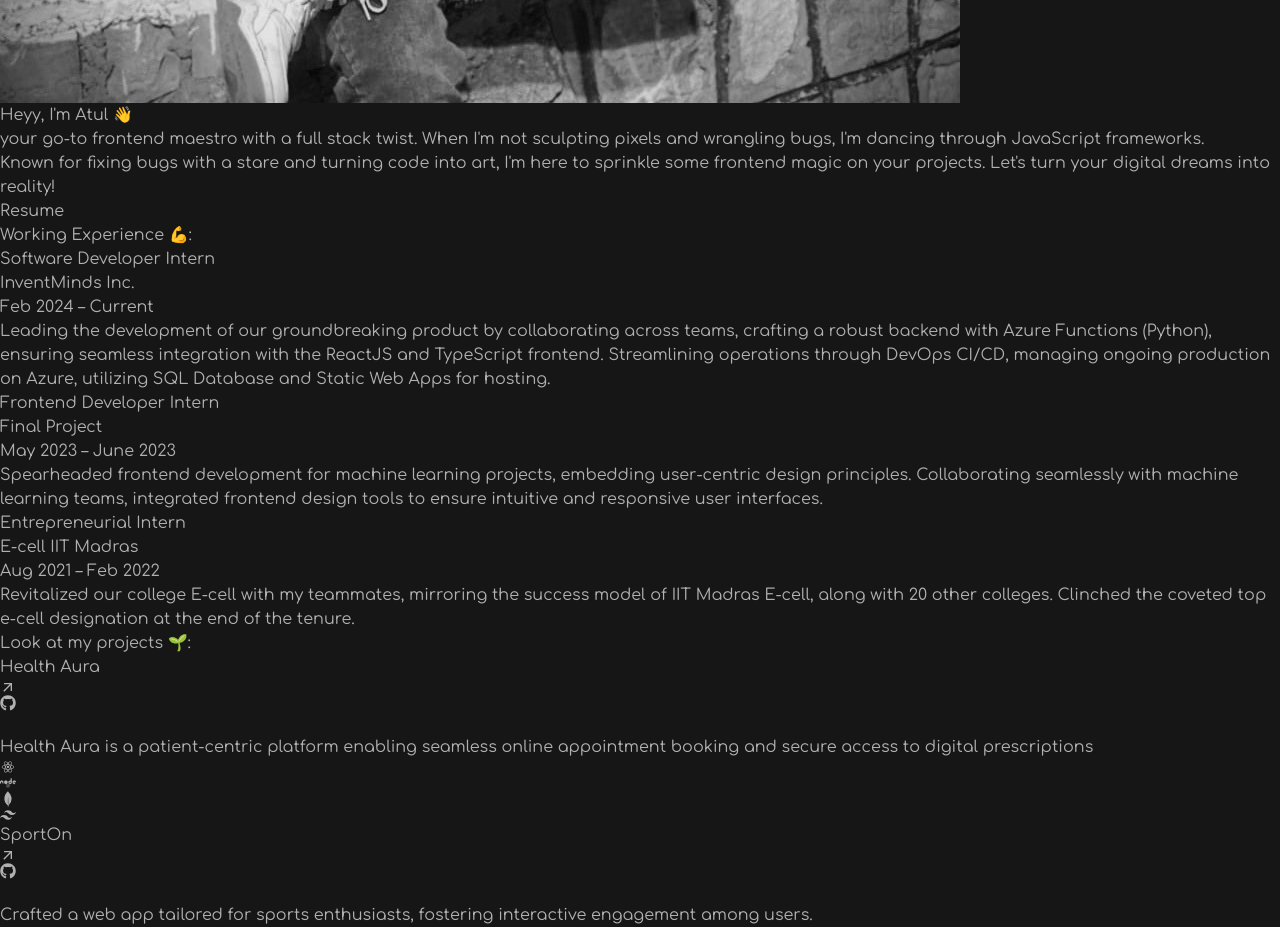
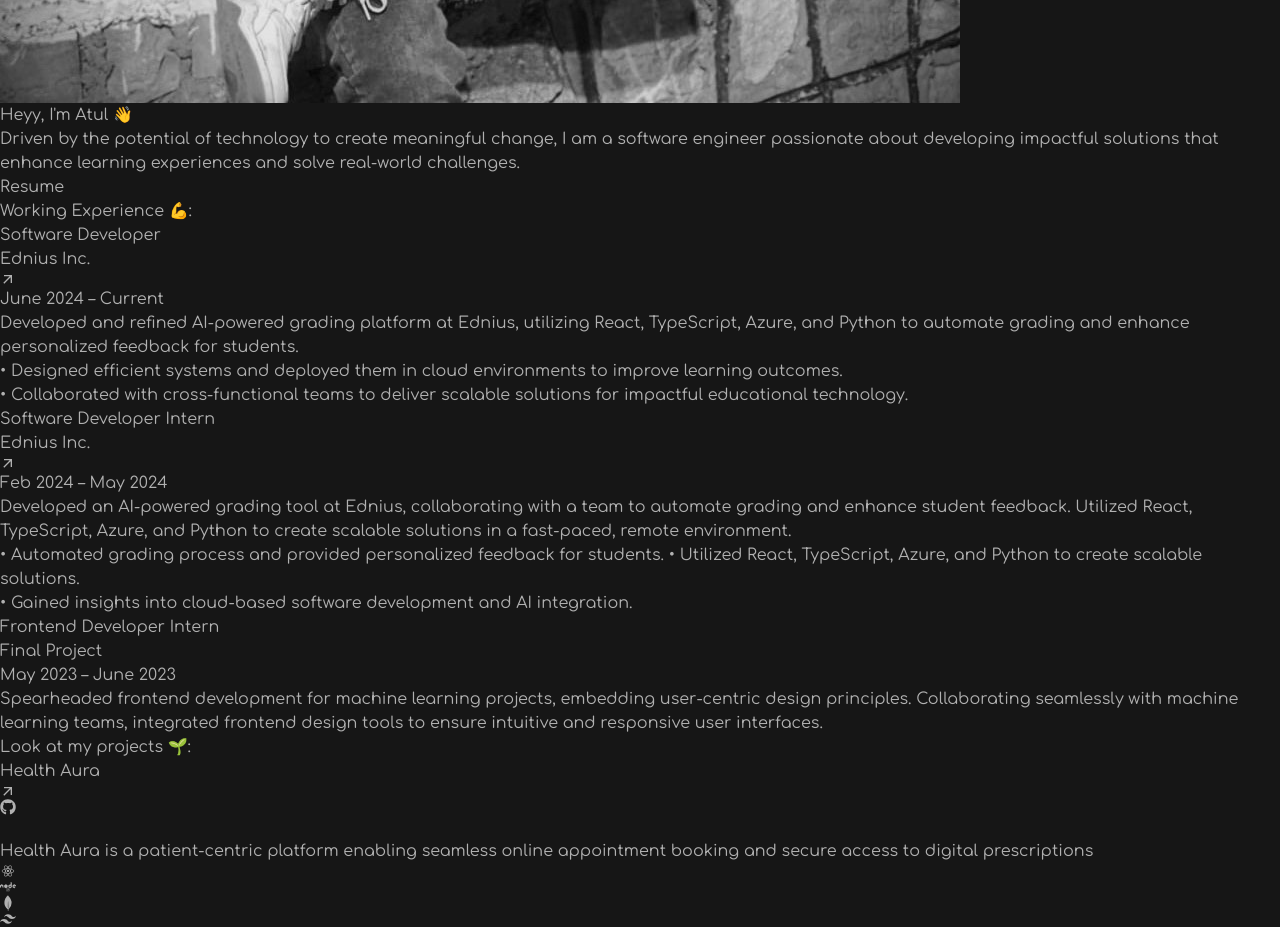
Before and after one commit to chatbot-1/new-portfolio, a React (Vite) app: page / in a window 1280 px wide. Shown: the part 960-1887 px from the top of the page. Built offline with nearby package versions, Linux system fonts and the light colour scheme; some icons are missing.

Commit message:
release 1.1

```diff
--- a/src/components/Experience.jsx
+++ b/src/components/Experience.jsx
@@ -1,4 +1,4 @@
-
+import { MdArrowOutward } from "react-icons/md";
 const Experience = () => {
   return (
     <div id="experience" className="container mt-[100px]">
@@ -9,25 +9,54 @@ const Experience = () => {
             <div className=" cursor-pointer exp-1 p-5 shadow-lg shadow-gray-800/50 ease-in-out duration-300 hover:shadow-gray-800/90">
               <div className="flex justify-between gap-6">
                 <h3 className="cursor-pointer hover:text-white flex items-center gap-3">
-                  Software Developer Intern
+                  Software Developer
                 </h3>
                 <div>
-                  <h3 className="cursor-pointer hover:text-white text-[14px]">
-                    InventMinds Inc.
-                  </h3>
+                  <a href="https://www.ednius.com/" className="cursor-pointer hover:text-white text-[14px] flex items-center gap-2">
+                    Ednius Inc. <MdArrowOutward/>
+                  </a>
                   <p className="text-[12px] text-gray-400">
-                    Feb 2024 – Current
+                    June 2024 – Current
                   </p>
                 </div>
               </div>
               <div className="mt-[20px]">
                 <p className="text-[13px]">
-                  Leading the development of our groundbreaking product by
-                  collaborating across teams, crafting a robust backend with
-                  Azure Functions (Python), ensuring seamless integration with
-                  the ReactJS and TypeScript frontend. Streamlining operations
-                  through DevOps CI/CD, managing ongoing production on Azure,
-                  utilizing SQL Database and Static Web Apps for hosting.
+                  Developed and refined AI-powered grading platform at Ednius,
+                  utilizing React, TypeScript, Azure, and Python to automate
+                  grading and enhance personalized feedback for students. <br />{" "}
+                  • Designed efficient systems and deployed them in cloud
+                  environments to improve learning outcomes. <br /> •
+                  Collaborated with cross-functional teams to deliver scalable
+                  solutions for impactful educational technology.
+                </p>
+              </div>
+            </div>
+
+            <div className=" cursor-pointer mt-[50px] exp-1 p-5 shadow-lg shadow-gray-800/50 ease-in-out duration-300 hover:shadow-gray-800/90">
+              <div className="flex justify-between gap-6">
+                <h3 className="cursor-pointer hover:text-white flex items-center gap-3">
+                  Software Developer Intern
+                </h3>
+                <div>
+                  <a href="https://www.ednius.com/" className="cursor-pointer hover:text-white text-[14px] flex items-center gap-2">
+                    Ednius Inc. <MdArrowOutward/>
+                  </a>
+                  <p className="text-[12px] text-gray-400">
+                    Feb 2024 – May 2024
+                  </p>
+                </div>
+              </div>
+              <div className="mt-[20px]">
+                <p className="text-[13px]">
+                  Developed an AI-powered grading tool at Ednius, collaborating
+                  with a team to automate grading and enhance student feedback.
+                  Utilized React, TypeScript, Azure, and Python to create
+                  scalable solutions in a fast-paced, remote environment. <br /> •
+                  Automated grading process and provided personalized feedback
+                  for students. • Utilized React, TypeScript, Azure, and Python
+                  to create scalable solutions. <br /> • Gained insights into
+                  cloud-based software development and AI integration.
                 </p>
               </div>
             </div>
@@ -56,30 +85,6 @@ const Experience = () => {
                 </p>
               </div>
             </div>
-
-            <div className=" cursor-pointer exp-2 p-5 mt-[50px] shadow-lg shadow-gray-800/50 ease-in-out duration-300 hover:shadow-gray-800/90">
-              <div className="flex justify-between gap-6">
-                <h3 className="cursor-pointer hover:text-white flex items-center gap-3">
-                  Entrepreneurial Intern
-                </h3>
-                <div>
-                  <h3 className="cursor-pointer hover:text-white text-[14px]">
-                    E-cell IIT Madras
-                  </h3>
-                  <p className="text-[12px] text-gray-400">
-                    Aug 2021 – Feb 2022
-                  </p>
-                </div>
-              </div>
-              <div className="mt-[30px]">
-                <p className="text-[13px]">
-                  Revitalized our college E-cell with my teammates, mirroring
-                  the success model of IIT Madras E-cell, along with 20 other
-                  colleges. Clinched the coveted top e-cell designation at the
-                  end of the tenure.
-                </p>
-              </div>
-            </div>
           </div>
         </div>
       </div>
--- a/src/components/Hero.jsx
+++ b/src/components/Hero.jsx
@@ -1,11 +1,11 @@
 import cover from "../assets/cover.jpeg";
-import resume from "../assets/resume.pdf"
 
 const Hero = () => {
-
-
   return (
-    <div id="home" className="container flex items-center justify-center mt-[50px]">
+    <div
+      id="home"
+      className="container flex items-center justify-center mt-[50px]"
+    >
       <div className="grid md:grid-cols-2 sm:grid-cols-1 justify-center items-center mt-[50px]">
         <div className="">
           <img
@@ -16,13 +16,20 @@ const Hero = () => {
         </div>
         <div className="mt-[40px]">
           <h2 className="text-[22px] ">Heyy, I'm Atul 👋</h2>
-          <p className="mt-[20px] text-[13px]">
-          your go-to frontend maestro with a full stack twist. When I'm not sculpting pixels and wrangling bugs, I'm dancing through JavaScript frameworks.
+          <p className="my-[20px] text-[13px]">
+            Driven by the potential of technology to create meaningful change, I
+            am a software engineer passionate about developing impactful
+            solutions that enhance learning experiences and solve real-world
+            challenges.
           </p>
-          <p className="mt-[20px] text-[13px] mb-[30px]">
-          Known for fixing bugs with a stare and turning code into art, I'm here to sprinkle some frontend magic on your projects. Let's turn your digital dreams into reality!
-          </p>
-          <a download="" href={resume} className="rounded pt-[10px] pb-[10px] pl-[18px] pr-[18px] text-[14px] ease-in-out duration-300 bg-gray-700 hover:bg-gray-800">Resume</a>
+
+          <a
+            download=""
+            href="https://drive.google.com/file/d/1hrFd7M8MpFMyUgzy7nomqvgSy6LsIrcV/view?usp=sharing"
+            className="rounded pt-[10px] pb-[10px] pl-[18px] pr-[18px] text-[14px] ease-in-out duration-300 bg-gray-700 hover:bg-gray-800"
+          >
+            Resume
+          </a>
         </div>
       </div>
     </div>
```
Also changed, not shown: 1 other file (tests, documents, lock files or other folders).
